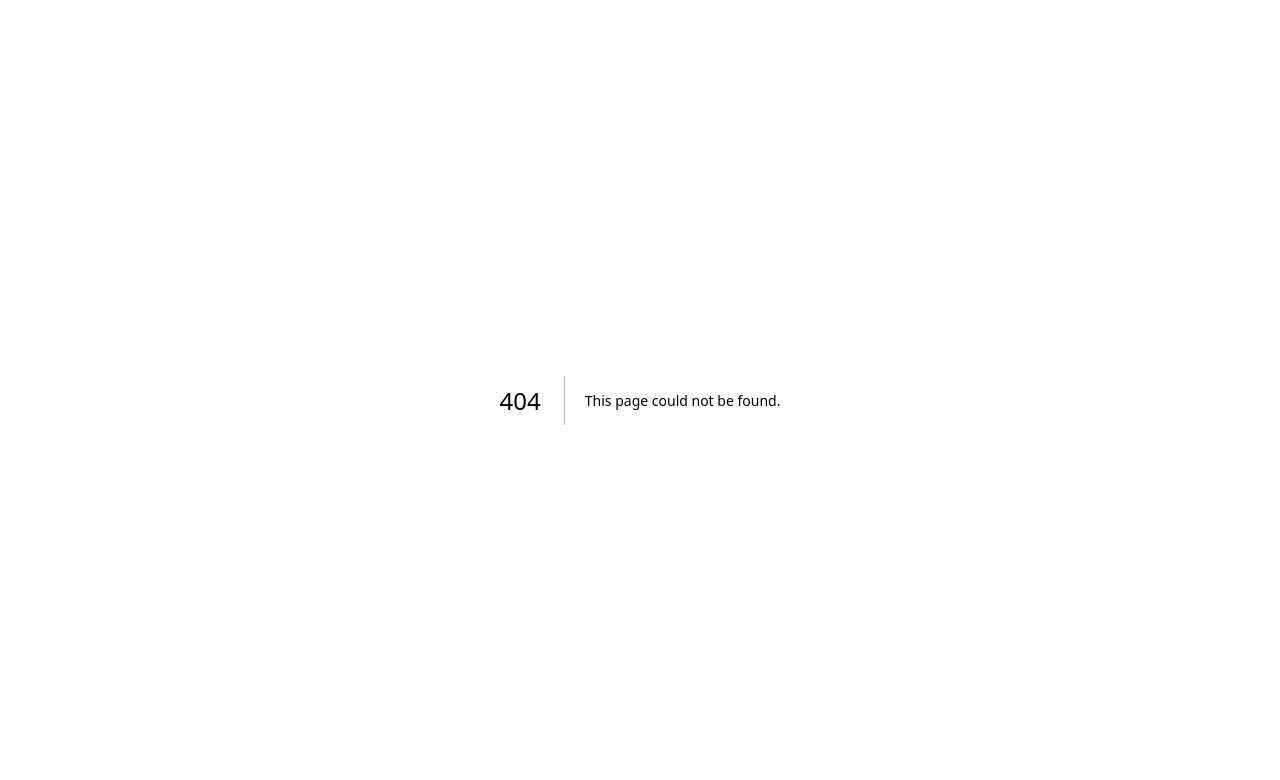
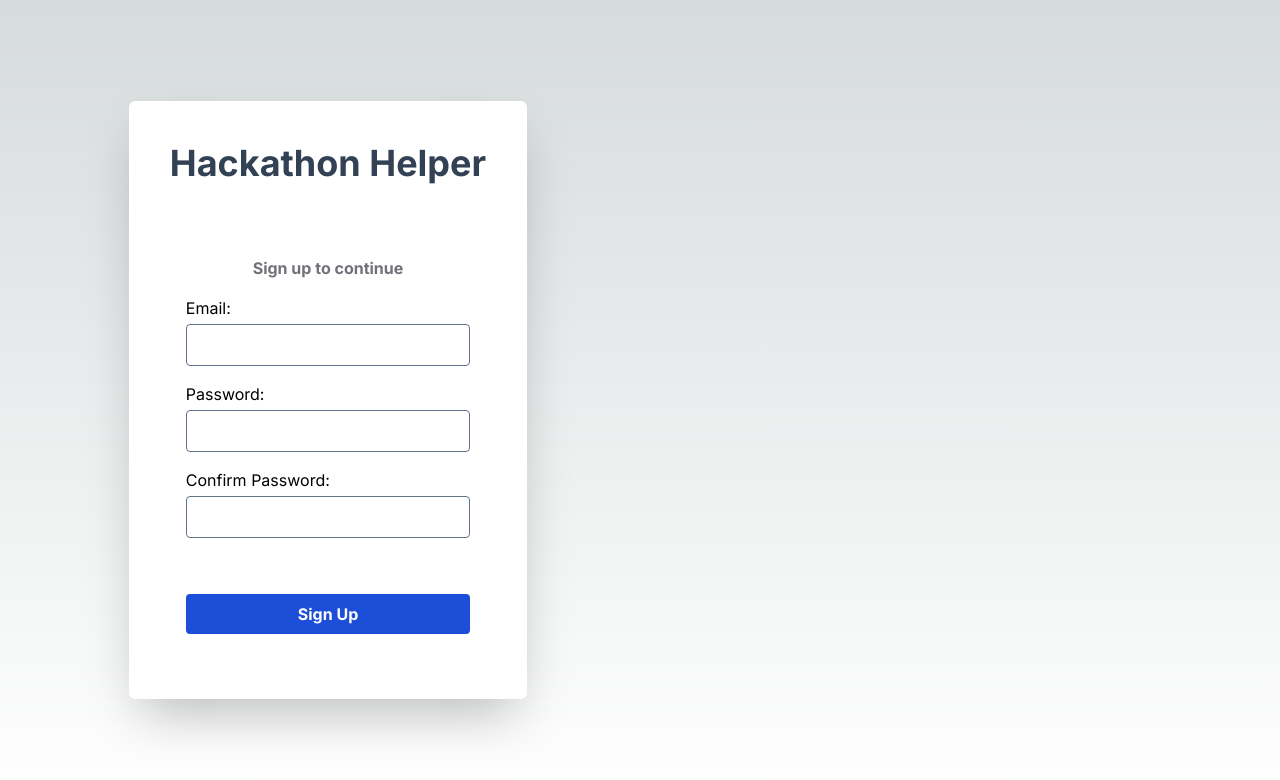
Before and after one commit to jponce-ux/HackathonHelper, a Next.js app: page /signup in a window 1280 px wide. Before the commit this address had no page. Shown: the top 780 px of the page. Built offline with nearby package versions, Linux system fonts and the light colour scheme.

Commit message:
feat: signup page wireframe of form

```diff
--- /dev/null
+++ b/app/(public)/signup/page.tsx
@@ -0,0 +1,58 @@
+import Image from "next/image";
+
+export default function Register() {
+  return (
+    <main className="container mx-auto grid min-h-screen grid-cols-1 items-center justify-center px-4 lg:grid-cols-2 lg:justify-end">
+      <section className="mx-auto box-border rounded-md border border-white bg-white px-10 py-4 shadow-2xl md:max-w-md lg:max-w-lg">
+        <div className="m-0 flex w-full flex-col items-start justify-between gap-8 p-0">
+          <h1 className="w-full py-4 text-center text-4xl font-bold leading-relaxed text-slate-700 antialiased">
+            Hackathon Helper
+          </h1>
+          <h2 className="w-full py-4 pb-0 text-center text-base font-bold text-zinc-500 antialiased">
+            Sign up to continue
+          </h2>
+        </div>
+        <form
+          action="/public/signup"
+          className="container box-border grid grid-cols-1 items-center justify-center gap-4 p-4"
+        >
+          <div className="flex w-full flex-col items-start justify-start gap-1">
+            <label htmlFor="email">Email:</label>
+            <input
+              id="email"
+              name="email"
+              type="email"
+              className="w-full rounded border border-slate-500 p-2"
+            />
+          </div>
+          <div className="flex w-full flex-col items-start justify-start gap-1">
+            <label htmlFor="password">Password:</label>
+            <input
+              id="password"
+              name="password"
+              type="password"
+              className="w-full rounded border border-slate-500 p-2"
+            />
+          </div>
+          <div className="flex w-full flex-col items-start justify-start gap-1">
+            <label htmlFor="confirm-password">Confirm Password:</label>
+            <input
+              id="confirm-password"
+              name="confirm-password"
+              type="password"
+              className="w-full rounded border border-slate-500 p-2"
+            />
+          </div>
+          <div className="w-full pb-8 pt-10">
+            <button
+              type="submit"
+              className="w-full rounded bg-blue-700 p-2 font-bold text-white"
+            >
+              Sign Up
+            </button>
+          </div>
+        </form>
+      </section>
+    </main>
+  );
+}
--- a/app/layout.tsx
+++ b/app/layout.tsx
@@ -5,8 +5,8 @@ import "./globals.css";
 const inter = Inter({ subsets: ["latin"] });
 
 export const metadata: Metadata = {
-  title: "Create Next App",
-  description: "Generated by create next app",
+  title: "Hackathon Helper",
+  description: "The definitive tool to your next Hackathon",
 };
 
 export default function RootLayout({
--- a/app/page.tsx
+++ b/app/page.tsx
@@ -1,113 +1,3 @@
-import Image from "next/image";
-
 export default function Home() {
-  return (
-    <main className="flex min-h-screen flex-col items-center justify-between p-24">
-      <div className="z-10 w-full max-w-5xl items-center justify-between font-mono text-sm lg:flex">
-        <p className="fixed left-0 top-0 flex w-full justify-center border-b border-gray-300 bg-gradient-to-b from-zinc-200 pb-6 pt-8 backdrop-blur-2xl dark:border-neutral-800 dark:bg-zinc-800/30 dark:from-inherit lg:static lg:w-auto  lg:rounded-xl lg:border lg:bg-gray-200 lg:p-4 lg:dark:bg-zinc-800/30">
-          Get started by editing&nbsp;
-          <code className="font-mono font-bold">app/page.tsx</code>
-        </p>
-        <div className="fixed bottom-0 left-0 flex h-48 w-full items-end justify-center bg-gradient-to-t from-white via-white dark:from-black dark:via-black lg:static lg:size-auto lg:bg-none">
-          <a
-            className="pointer-events-none flex place-items-center gap-2 p-8 lg:pointer-events-auto lg:p-0"
-            href="https://vercel.com?utm_source=create-next-app&utm_medium=appdir-template&utm_campaign=create-next-app"
-            target="_blank"
-            rel="noopener noreferrer"
-          >
-            By{" "}
-            <Image
-              src="/vercel.svg"
-              alt="Vercel Logo"
-              className="dark:invert"
-              width={100}
-              height={24}
-              priority
-            />
-          </a>
-        </div>
-      </div>
-
-      <div className="relative z-[-1] flex place-items-center before:absolute before:h-[300px] before:w-full before:-translate-x-1/2 before:rounded-full before:bg-gradient-radial before:from-white before:to-transparent before:blur-2xl before:content-[''] after:absolute after:-z-20 after:h-[180px] after:w-full after:translate-x-1/3 after:bg-gradient-conic after:from-sky-200 after:via-blue-200 after:blur-2xl after:content-[''] before:dark:bg-gradient-to-br before:dark:from-transparent before:dark:to-blue-700 before:dark:opacity-10 after:dark:from-sky-900 after:dark:via-[#0141ff] after:dark:opacity-40 sm:before:w-[480px] sm:after:w-[240px] before:lg:h-[360px]">
-        <Image
-          className="relative dark:drop-shadow-[0_0_0.3rem_#ffffff70] dark:invert"
-          src="/next.svg"
-          alt="Next.js Logo"
-          width={180}
-          height={37}
-          priority
-        />
-      </div>
-
-      <div className="mb-32 grid text-center lg:mb-0 lg:w-full lg:max-w-5xl lg:grid-cols-4 lg:text-left">
-        <a
-          href="https://nextjs.org/docs?utm_source=create-next-app&utm_medium=appdir-template&utm_campaign=create-next-app"
-          className="group rounded-lg border border-transparent px-5 py-4 transition-colors hover:border-gray-300 hover:bg-gray-100 hover:dark:border-neutral-700 hover:dark:bg-neutral-800/30"
-          target="_blank"
-          rel="noopener noreferrer"
-        >
-          <h2 className="mb-3 text-2xl font-semibold">
-            Docs{" "}
-            <span className="inline-block transition-transform group-hover:translate-x-1 motion-reduce:transform-none">
-              -&gt;
-            </span>
-          </h2>
-          <p className="m-0 max-w-[30ch] text-sm opacity-50">
-            Find in-depth information about Next.js features and API.
-          </p>
-        </a>
-
-        <a
-          href="https://nextjs.org/learn?utm_source=create-next-app&utm_medium=appdir-template-tw&utm_campaign=create-next-app"
-          className="group rounded-lg border border-transparent px-5 py-4 transition-colors hover:border-gray-300 hover:bg-gray-100 hover:dark:border-neutral-700 hover:dark:bg-neutral-800/30"
-          target="_blank"
-          rel="noopener noreferrer"
-        >
-          <h2 className="mb-3 text-2xl font-semibold">
-            Learn{" "}
-            <span className="inline-block transition-transform group-hover:translate-x-1 motion-reduce:transform-none">
-              -&gt;
-            </span>
-          </h2>
-          <p className="m-0 max-w-[30ch] text-sm opacity-50">
-            Learn about Next.js in an interactive course with&nbsp;quizzes!
-          </p>
-        </a>
-
-        <a
-          href="https://vercel.com/templates?framework=next.js&utm_source=create-next-app&utm_medium=appdir-template&utm_campaign=create-next-app"
-          className="group rounded-lg border border-transparent px-5 py-4 transition-colors hover:border-gray-300 hover:bg-gray-100 hover:dark:border-neutral-700 hover:dark:bg-neutral-800/30"
-          target="_blank"
-          rel="noopener noreferrer"
-        >
-          <h2 className="mb-3 text-2xl font-semibold">
-            Templates{" "}
-            <span className="inline-block transition-transform group-hover:translate-x-1 motion-reduce:transform-none">
-              -&gt;
-            </span>
-          </h2>
-          <p className="m-0 max-w-[30ch] text-sm opacity-50">
-            Explore starter templates for Next.js.
-          </p>
-        </a>
-
-        <a
-          href="https://vercel.com/new?utm_source=create-next-app&utm_medium=appdir-template&utm_campaign=create-next-app"
-          className="group rounded-lg border border-transparent px-5 py-4 transition-colors hover:border-gray-300 hover:bg-gray-100 hover:dark:border-neutral-700 hover:dark:bg-neutral-800/30"
-          target="_blank"
-          rel="noopener noreferrer"
-        >
-          <h2 className="mb-3 text-2xl font-semibold">
-            Deploy{" "}
-            <span className="inline-block transition-transform group-hover:translate-x-1 motion-reduce:transform-none">
-              -&gt;
-            </span>
-          </h2>
-          <p className="m-0 max-w-[30ch] text-balance text-sm opacity-50">
-            Instantly deploy your Next.js site to a shareable URL with Vercel.
-          </p>
-        </a>
-      </div>
-    </main>
-  );
+  return <main className="container mx-auto px-4"></main>;
 }
```
Also changed, not shown: package.json (+7 -5 lines), .prettierrc.json (added), 1 other file (tests, documents, lock files or other folders).
